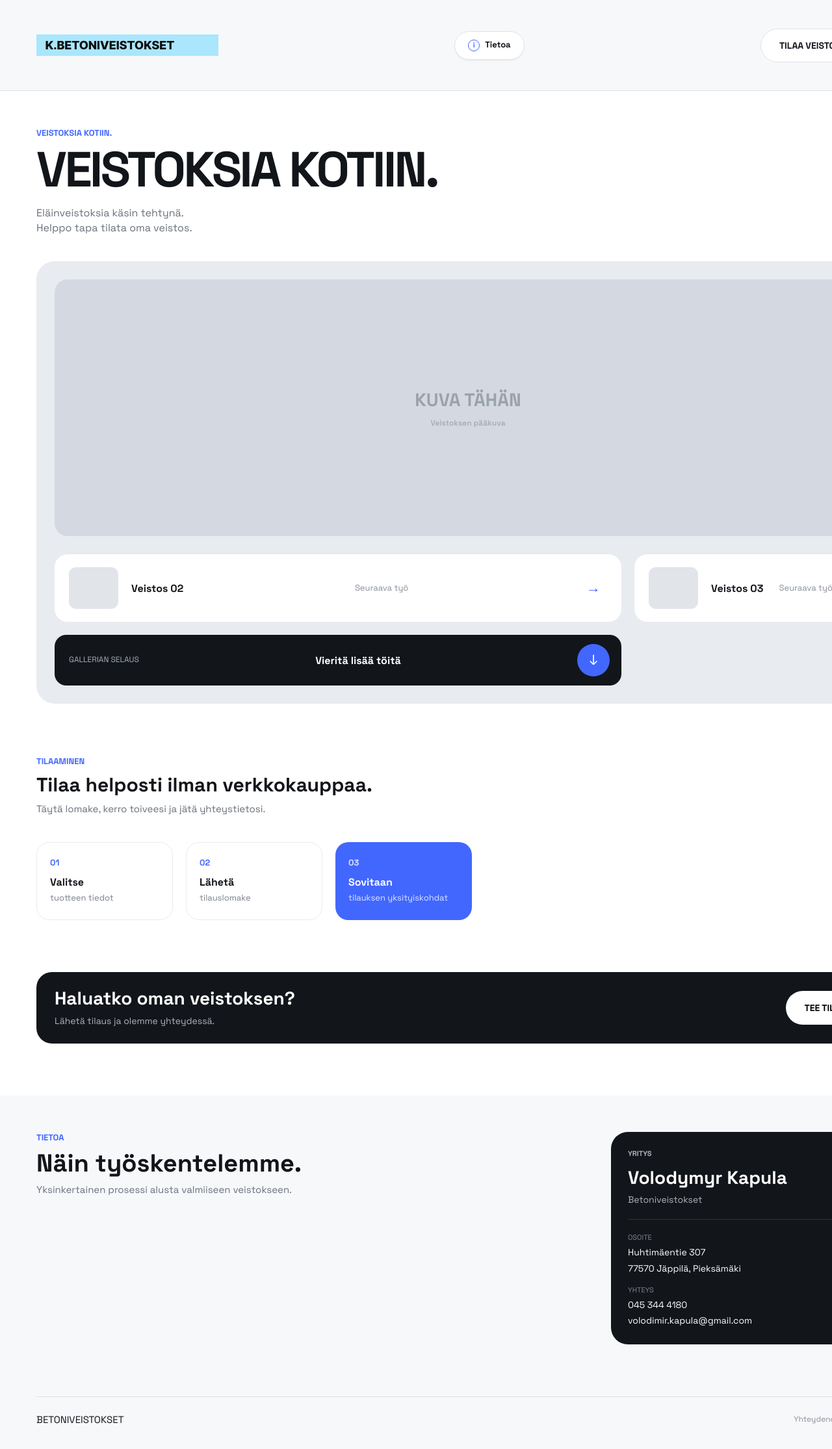
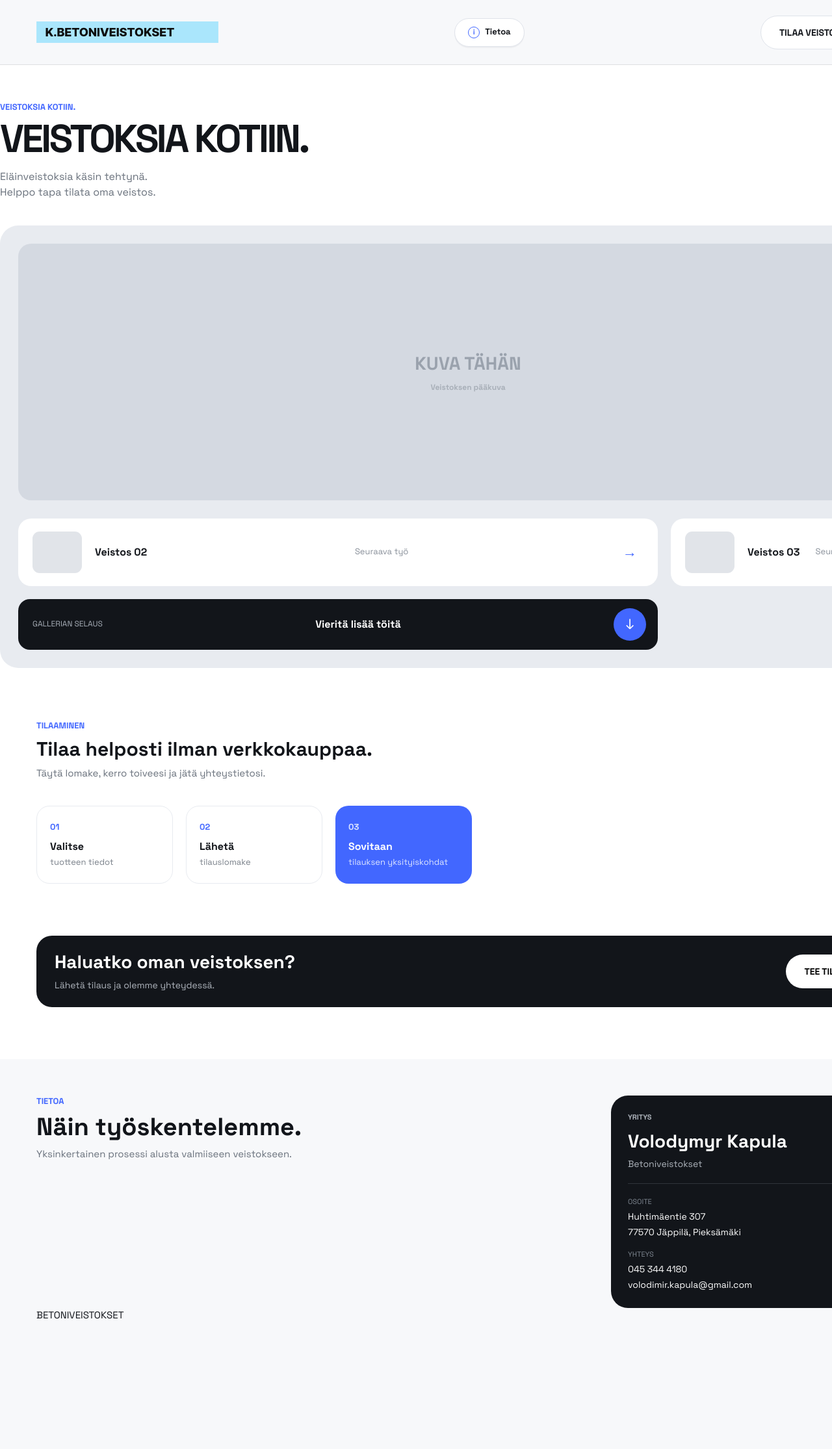
Before and after one commit to Burben-Kapula/-WK-Ohjelmistokehitt-j-n-toimiminen, a React (Vite) app in the folder frontend/: page / in a window 1280 px wide. Shown: the top 2230 px of the page at 65% size. Built offline with nearby package versions, Linux system fonts and the light colour scheme.

Commit message:
update 20.08

```diff
--- a/frontend/src/App.css
+++ b/frontend/src/App.css
@@ -69,7 +69,7 @@ button {
 .header {
     position: relative;
 
-    height: 140px;
+    height: 100px;
     padding: 0 56px;
 
     display: flex;
@@ -250,7 +250,7 @@ button {
    ========================= */
 
 .hero {
-    padding: 56px 56px 0;
+    padding: 56px 0px 0;
 }
 
 .hero-label,
@@ -269,7 +269,7 @@ button {
     margin: 0;
     max-width: 1050px;
 
-    font-size: 76px;
+    font-size: 60px;
     line-height: 0.96;
     font-weight: 700;
     letter-spacing: -3.5px;
@@ -690,14 +690,7 @@ button {
    FOOTER BOTTOM
    ========================= */
 
-.footer-bottom {
-    margin-top: 80px;
-    padding-top: 24px;
-    display: flex;
-    align-items: center;
-    justify-content: space-between;
-    border-top: 1px solid #e0e3e7;
-}
+
 
 .footer-links {
     font-size: 12px;
--- a/frontend/src/App.jsx
+++ b/frontend/src/App.jsx
@@ -264,7 +264,7 @@ function App() {
           </div>
 
           <div className="footer-links">
-            Yhteydenotto · Tilauslomake
+
           </div>
         </div>
       </footer>
```
